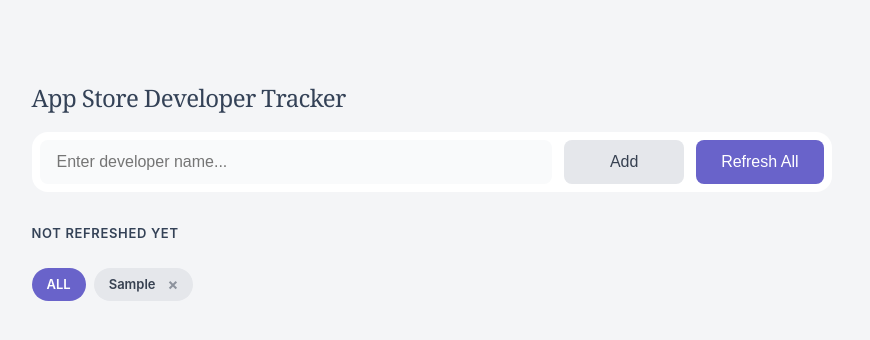
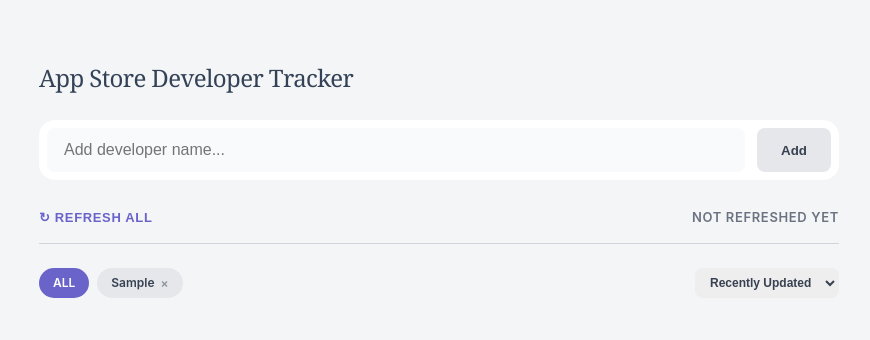
Before and after one commit to antonio1020/dev-check, a plain HTML site: page index.html in a window 1280 px wide. Both pictures are taken after typing "Sample" into the empty fields and a click on the button "Add". Shown: the whole page, without its empty margins (201-1071 px from the left). Drawn offline with Linux system fonts and the light colour scheme.

Commit message:
Update index.html

```diff
--- a/index.html
+++ b/index.html
@@ -21,14 +21,12 @@
 
     * { box-sizing: border-box; }
 
-    html { scrollbar-gutter: stable; }
-
     body {
       font-family: -apple-system, BlinkMacSystemFont, "Segoe UI", Roboto, Helvetica, Arial, sans-serif;
       background-color: var(--bg-body);
       color: var(--text-main);
       margin: 0;
-      padding: 80px 20px 40px;
+      padding: 60px 20px 40px;
       line-height: 1.5;
     }
 
@@ -42,22 +40,22 @@
       font-size: 24px;
       font-weight: 400;
       letter-spacing: -0.025em;
-      margin: 0 0 16px 0;
+      margin: 0 0 24px 0;
       color: #344257;
     }
 
-    /* Controls */
+    /* Input Controls */
     .controls {
       display: grid;
-      grid-template-columns: 1fr auto auto;
+      grid-template-columns: 1fr auto;
       gap: 12px;
       background: var(--bg-card);
       padding: 8px;
       border-radius: 16px;
-      margin-bottom: 32px;
+      margin-bottom: 24px;
     }
 
-    input, button {
+    input, select {
       font-size: 16px;
       border-radius: 8px;
       border: 1px solid transparent;
@@ -69,7 +67,6 @@
       background: #f9fafb;
       padding: 12px 16px;
       font-weight: 500;
-      color: var(--text-main);
     }
 
     input:focus {
@@ -77,63 +74,88 @@
       box-shadow: 0 0 0 2px var(--primary);
     }
 
+    /* Buttons */
     button {
-      font-weight: 500;
-      padding: 0 24px;
+      font-weight: 600;
+      border-radius: 8px;
+      border: none;
       cursor: pointer;
-      min-width: 120px;
+      transition: all 0.2s;
     }
 
-    /* Primary Style (Refresh) */
-    .btn-primary {
-      background-color: var(--primary);
-      color: white;
+    .btn-add {
+      background-color: var(--secondary);
+      color: var(--secondary-text);
+      padding: 0 24px;
     }
 
-    .btn-primary:hover {
-      background-color: var(--primary-hover);
+    .btn-add:hover { background-color: var(--secondary-hover); }
+
+    /* Status Container (HStack style) */
+    .status-container {
+      display: flex;
+      justify-content: space-between;
+      align-items: center;
+      width: 100%;
+      padding-bottom: 12px;
+      margin-bottom: 24px;
+      border-bottom: 1px solid #d1d5db;
     }
 
-    /* Secondary Style (Add) */
-    .btn-secondary {
-      background-color: var(--secondary);
-      color: var(--secondary-text);
+    .refresh-btn {
+      background: none;
+      color: var(--primary);
+      text-transform: uppercase;
+      letter-spacing: 0.05em;
+      font-size: 13px;
+      padding: 6px 0;
+      display: flex;
+      align-items: center;
+      gap: 4px;
     }
 
-    .btn-secondary:hover {
-      background-color: var(--secondary-hover);
+    .refresh-btn:hover { opacity: 0.7; }
+
+    .last-refreshed {
+      font-size: 13px;
+      font-weight: 600;
+      color: #6b7280;
+      text-transform: uppercase;
+      letter-spacing: 0.05em;
     }
 
-    /* Info */
-    .info {
-      font-size: 13px;
-      font-weight: 600;
-      color: #344257;
-      text-transform: uppercase;
-      letter-spacing: 0.05em;
+    /* Sort & Chips Row */
+    .filter-row {
+      display: flex;
+      justify-content: space-between;
+      align-items: flex-start;
+      gap: 16px;
       margin-bottom: 24px;
     }
 
-    /* Chips */
+    .sort-select {
+      background: #eee;
+      padding: 6px 10px;
+      font-size: 12px;
+      font-weight: 600;
+      color: #374151;
+      cursor: pointer;
+    }
+
     .chips {
       display: flex;
       gap: 8px;
       flex-wrap: wrap;
-      margin-bottom: 32px;
     }
 
     .chip {
-      display: inline-flex;
-      align-items: center;
-      gap: 8px;
       padding: 6px 14px;
       border-radius: 999px;
       background: #e5e7eb;
-      font-size: 13px;
+      font-size: 12px;
       font-weight: 600;
       cursor: pointer;
       color: #374151;
-      border: 1px solid transparent;
     }
 
     .chip.active {
@@ -141,63 +163,23 @@
       color: white;
     }
 
-    .chip .remove {
-      opacity: 0.5;
-      font-weight: 700;
-      font-size: 16px;
-      margin-left: 4px;
-      line-height: 1;
-    }
+    .chip .remove { margin-left: 6px; opacity: 0.5; }
+    .chip .remove:hover { color: #ef4444; opacity: 1; }
 
-    .chip .remove:hover {
-      opacity: 1;
-      color: #ef4444;
-    }
-
-    /* App list (List Layout) */
-    #apps {
-      display: flex;
-      flex-direction: column;
-      gap: 12px;
-    }
+    /* App List */
+    #apps { display: flex; flex-direction: column; gap: 12px; }
 
     .app {
       background: var(--bg-card);
       border-radius: var(--border-radius);
-      padding: 16px 20px;
-      display: flex;
-      flex-direction: column;
+      padding: 20px;
       box-shadow: 0 1px 2px rgba(0,0,0,0.05);
     }
 
-    .header {
-      display: flex;
-      gap: 16px;
-      align-items: center;
-    }
-
-    .header img {
-      width: 56px;
-      height: 56px;
-      border-radius: 12px;
-      flex-shrink: 0;
-      border: 1px solid #eee;
-    }
-
-    .header-text {
-      flex-grow: 1;
-    }
-
-    .header strong {
-      font-size: 16px;
-      display: block;
-      color: #111827;
-    }
-
-    .header small {
-      color: #6b7280;
-      font-size: 13px;
-    }
+    .header { display: flex; gap: 16px; align-items: center; }
+    .header img { width: 56px; height: 56px; border-radius: 12px; border: 1px solid #eee; }
+    .header-text strong { display: block; font-size: 16px; }
+    .header-text small { color: #6b7280; font-size: 13px; }
 
     .meta {
       font-size: 13px;
@@ -209,32 +191,19 @@
       border-top: 1px solid #f3f4f6;
     }
 
-    .meta b { color: #111827; font-weight: 600; }
+    .meta b { color: #111827; }
 
-    .actions {
-      margin-top: 12px;
-      display: flex;
-      gap: 8px;
-    }
-
+    .actions { margin-top: 12px; display: flex; gap: 8px; }
     .actions button {
       background: #f3f4f6;
-      border: none;
       color: var(--primary);
       font-size: 13px;
-      font-weight: 600;
       padding: 6px 12px;
-      min-width: auto;
-    }
-
-    .actions button:hover {
-      background: #e5e7eb;
     }
 
     @media (max-width: 600px) {
-      .controls { grid-template-columns: 1fr; }
+      .filter-row { flex-direction: column; }
       .meta { flex-direction: column; gap: 4px; }
-      button { height: 44px; }
     }
   </style>
 </head>
@@ -245,48 +214,60 @@
     <h1>App Store Developer Tracker</h1>
 
     <div class="controls">
-      <input id="devInput" placeholder="Enter developer name..." />
-      <button class="btn-secondary" onclick="addDeveloper()">Add</button>
-      <button class="btn-primary" onclick="refreshAll()" id="refreshBtn">Refresh All</button>
+      <input id="devInput" placeholder="Add developer name..." />
+      <button class="btn-add" onclick="addDeveloper()">Add</button>
     </div>
 
-    <div class="info" id="info"></div>
-    <div class="chips" id="chips"></div>
+    <div class="status-container">
+      <button class="refresh-btn" onclick="refreshAll()" id="refreshBtn">
+        ↻ Refresh All
+      </button>
+      <div class="last-refreshed" id="info">Not refreshed yet</div>
+    </div>
+
+    <div class="filter-row">
+      <div class="chips" id="chips"></div>
+      <select id="sortOrder" class="sort-select" onchange="updateSort()">
+        <option value="updated">Recently Updated</option>
+        <option value="released_new">Newest Released</option>
+        <option value="released_old">Oldest Released</option>
+      </select>
+    </div>
+
     <div id="apps"></div>
   </div>
 
 <script>
-  const STORAGE_KEY = "appTrackerData";
+  const STORAGE_KEY = "appTrackerData_v2";
   const devInput = document.getElementById('devInput');
   const refreshBtn = document.getElementById('refreshBtn');
+  const sortSelect = document.getElementById('sortOrder');
 
   let state = {
     developers: [],
     apps: [],
     lastRefreshed: null,
-    activeDeveloper: "ALL"
+    activeDeveloper: "ALL",
+    sortOrder: "updated"
   };
 
-  // Add on Enter key
-  devInput.addEventListener("keypress", (e) => {
-    if (e.key === "Enter") addDeveloper();
-  });
+  devInput.addEventListener("keypress", (e) => { if (e.key === "Enter") addDeveloper(); });
 
-  // ---------- Persistence ----------
   function loadState() {
     const saved = localStorage.getItem(STORAGE_KEY);
-    if (saved) state = JSON.parse(saved);
+    if (saved) {
+      state = { ...state, ...JSON.parse(saved) };
+      sortSelect.value = state.sortOrder;
+    }
   }
 
   function saveState() {
     localStorage.setItem(STORAGE_KEY, JSON.stringify(state));
   }
 
-  // ---------- Developer Management ----------
   function addDeveloper() {
     const name = devInput.value.trim();
     if (!name) return;
-
     if (!state.developers.find(d => d.name.toLowerCase() === name.toLowerCase())) {
       state.developers.push({ name });
       saveState();
@@ -296,23 +277,21 @@
   }
 
   function removeDeveloper(name) {
-    // Added Confirmation Dialog
-    const confirmed = confirm(`Are you sure you want to remove "${name}"? All cached apps for this developer will be deleted.`);
-
-    if (confirmed) {
+    if (confirm(`Remove "${name}" and its cached apps?`)) {
       state.developers = state.developers.filter(d => d.name !== name);
       state.apps = state.apps.filter(app => app.developer !== name);
-
-      if (state.activeDeveloper === name) {
-        state.activeDeveloper = "ALL";
-      }
-
+      if (state.activeDeveloper === name) state.activeDeveloper = "ALL";
       saveState();
       render();
     }
   }
 
-  // ---------- Fetching ----------
+  function updateSort() {
+    state.sortOrder = sortSelect.value;
+    saveState();
+    render();
+  }
+
   async function fetchAppsForDeveloper(devName) {
     const url = `https://itunes.apple.com/search?term=${encodeURIComponent(devName)}&entity=software&limit=50`;
     try {
@@ -326,47 +305,60 @@
           icon: a.artworkUrl100,
           url: a.trackViewUrl,
           developer: devName,
-          v1: a.releaseDate,
+          released: a.releaseDate,
           latest: a.currentVersionReleaseDate,
           rating: a.averageUserRating || 0,
           ratingCount: a.userRatingCount || 0
         }));
-    } catch (e) {
-      return [];
-    }
+    } catch (e) { return []; }
   }
 
   async function refreshAll() {
     refreshBtn.textContent = "Updating...";
     refreshBtn.disabled = true;
 
-    state.apps = [];
+    let allApps = [];
     for (const dev of state.developers) {
       const apps = await fetchAppsForDeveloper(dev.name);
-      state.apps.push(...apps);
+      allApps.push(...apps);
     }
 
+    state.apps = allApps;
     state.lastRefreshed = new Date().toISOString();
-    state.apps.sort((a, b) => new Date(b.latest || 0) - new Date(a.latest || 0));
-
     saveState();
     render();
 
-    refreshBtn.textContent = "Refresh All";
+    refreshBtn.textContent = "↻ Refresh All";
     refreshBtn.disabled = false;
   }
 
-  // ---------- Rendering ----------
+  // 24h format, no seconds
+  function formatRefreshTime(isoString) {
+    if (!isoString) return "Not refreshed yet";
+    const date = new Date(isoString);
+    return "Last refreshed: " + date.toLocaleDateString('en-GB') + " " +
+           date.toLocaleTimeString('en-GB', { hour: '2-digit', minute: '2-digit', hour12: false });
+  }
+
+  function getSortedApps() {
+    let apps = [...state.apps];
+    if (state.sortOrder === "updated") {
+      apps.sort((a, b) => new Date(b.latest || 0) - new Date(a.latest || 0));
+    } else if (state.sortOrder === "released_new") {
+      apps.sort((a, b) => new Date(b.released || 0) - new Date(a.released || 0));
+    } else if (state.sortOrder === "released_old") {
+      apps.sort((a, b) => new Date(a.released || 0) - new Date(b.released || 0));
+    }
+    return apps;
+  }
+
   function render() {
     // Info
-    document.getElementById('info').textContent = state.lastRefreshed
-      ? `Last refreshed: ${new Date(state.lastRefreshed).toLocaleString()}`
-      : "Not refreshed yet";
+    document.getElementById('info').textContent = formatRefreshTime(state.lastRefreshed);
 
     // Chips
     const chipsEl = document.getElementById('chips');
     chipsEl.innerHTML = "";
-
     const allChip = document.createElement("div");
     allChip.className = `chip ${state.activeDeveloper === "ALL" ? "active" : ""}`;
     allChip.textContent = "ALL";
@@ -377,20 +369,7 @@
       const chip = document.createElement("div");
       chip.className = `chip ${state.activeDeveloper === dev.name ? "active" : ""}`;
       chip.onclick = () => { state.activeDeveloper = dev.name; render(); };
-
-      const label = document.createElement("span");
-      label.textContent = dev.name;
-
-      const remove = document.createElement("span");
-      remove.textContent = "×";
-      remove.className = "remove";
-      remove.onclick = (e) => {
-        e.stopPropagation();
-        removeDeveloper(dev.name);
-      };
-
-      chip.appendChild(label);
-      chip.appendChild(remove);
+      chip.innerHTML = `<span>${dev.name}</span><span class="remove" onclick="event.stopPropagation(); removeDeveloper('${dev.name}')">×</span>`;
       chipsEl.appendChild(chip);
     });
 
@@ -398,7 +377,7 @@
     const appsEl = document.getElementById('apps');
     appsEl.innerHTML = "";
 
-    const filtered = state.apps.filter(app =>
+    const filtered = getSortedApps().filter(app =>
       state.activeDeveloper === "ALL" || app.developer === state.activeDeveloper
     );
 
@@ -414,7 +393,7 @@
           </div>
         </div>
         <div class="meta">
-          <span><b>First:</b> ${app.v1 ? new Date(app.v1).toLocaleDateString() : "—"}</span>
+          <span><b>Released:</b> ${app.released ? new Date(app.released).toLocaleDateString() : "—"}</span>
           <span><b>Updated:</b> ${app.latest ? new Date(app.latest).toLocaleDateString() : "—"}</span>
           <span><b>Rating:</b> ${app.rating.toFixed(1)} (${app.ratingCount.toLocaleString()})</span>
         </div>
```
